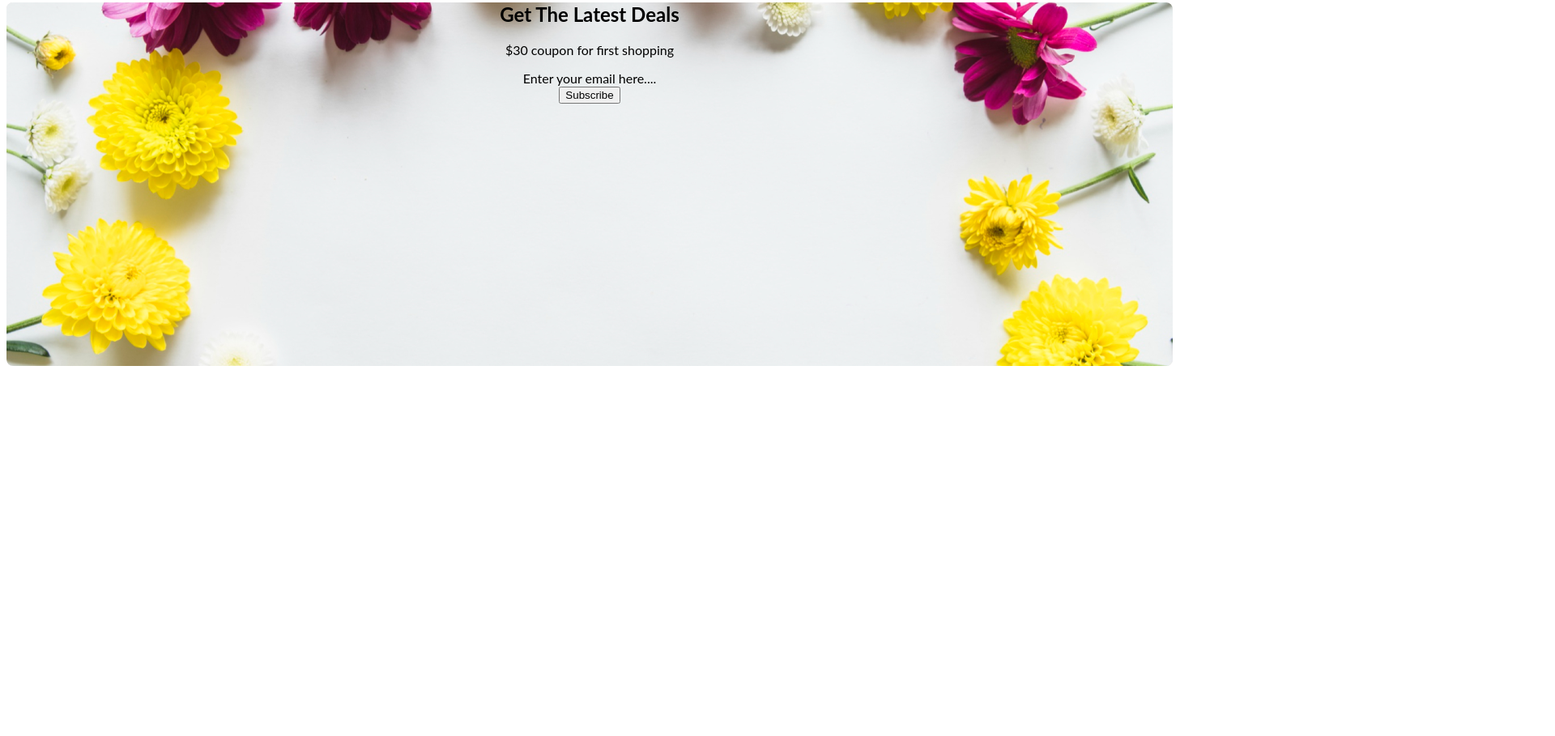
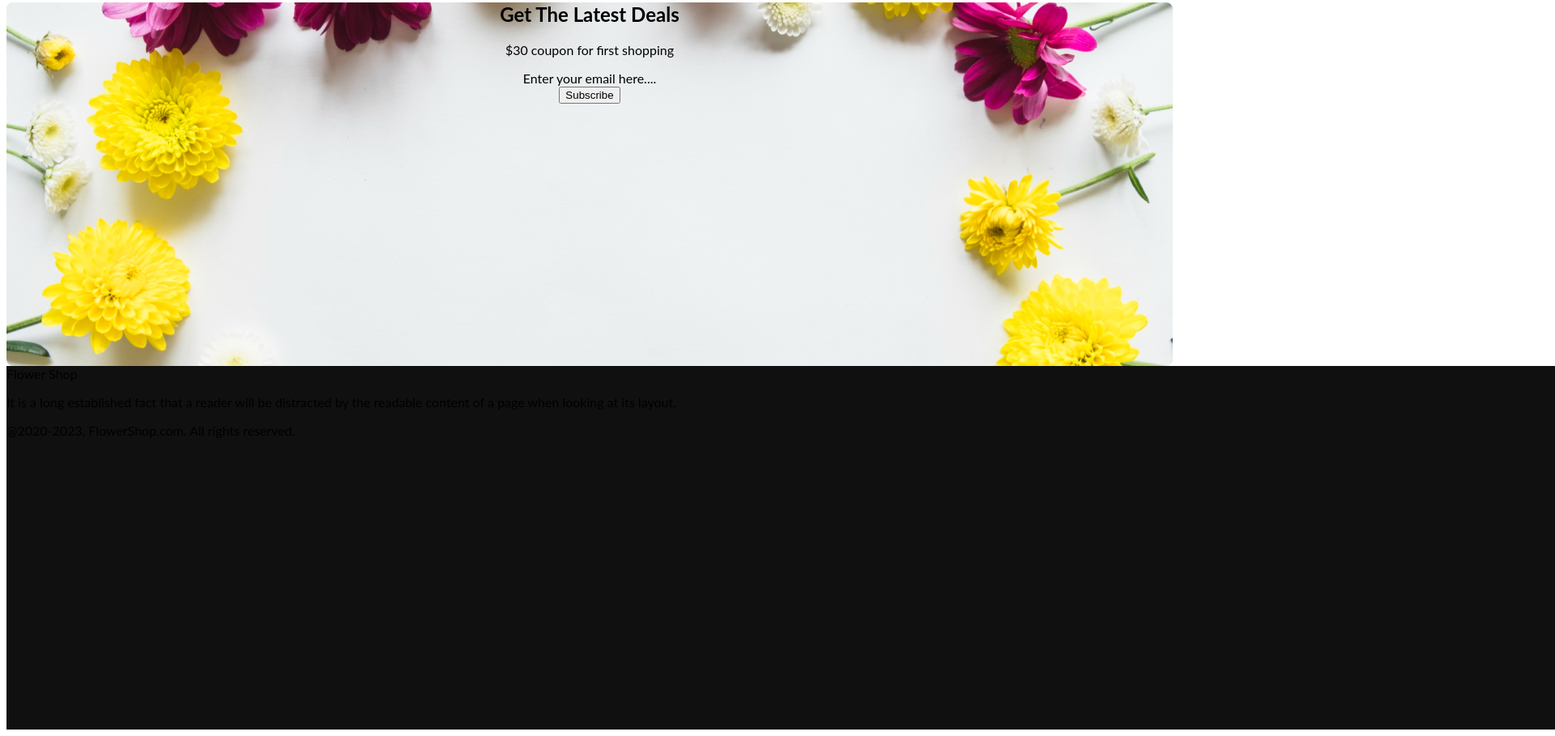
Before and after one commit to prodip1986/flower-shop-assignment, a plain HTML site: page index.html in a window 1280 px wide. Shown: the part 2790-3699 px from the top of the page at 81% size, 1920 px wide, since content can reach past the window. Before the commit the page ends 3250 px from the top, so only its background shows below. Drawn offline with Linux system fonts and the light colour scheme.

Commit message:
add span

```diff
--- a/index.html
+++ b/index.html
@@ -102,4 +102,13 @@
     </div>
 </section>
 </main>
+<footer>
+    <div class="footer-section">
+        <span class=" fotter">Flower</span>
+        <span class="fotter">Shop</span>
+        <p>It is a long established fact that a reader will be distracted by the readable content of a page when looking at its layout.</p>
+        <p>@2020-2023, FlowerShop.com. All rights reserved. </p>
+
+    </div>
+</footer>
 </html>
--- a/style.css
+++ b/style.css
@@ -78,6 +78,10 @@ font-weight: 600;
     flex-shrink: 0;
     border-radius: 8px;
 background: url(./Flower/Rectangle\ 9.png),
-lightgray 0px -203.444px / 100% 213.755% no-repeat;
-
+lightgray 0px -203.444px / 100% 213.755% no-repeat;}
+.footer-section{
+    width: 1922px;
+    height: 449px;
+    flex-shrink: 0;
+    background: #111010;
 }
```
